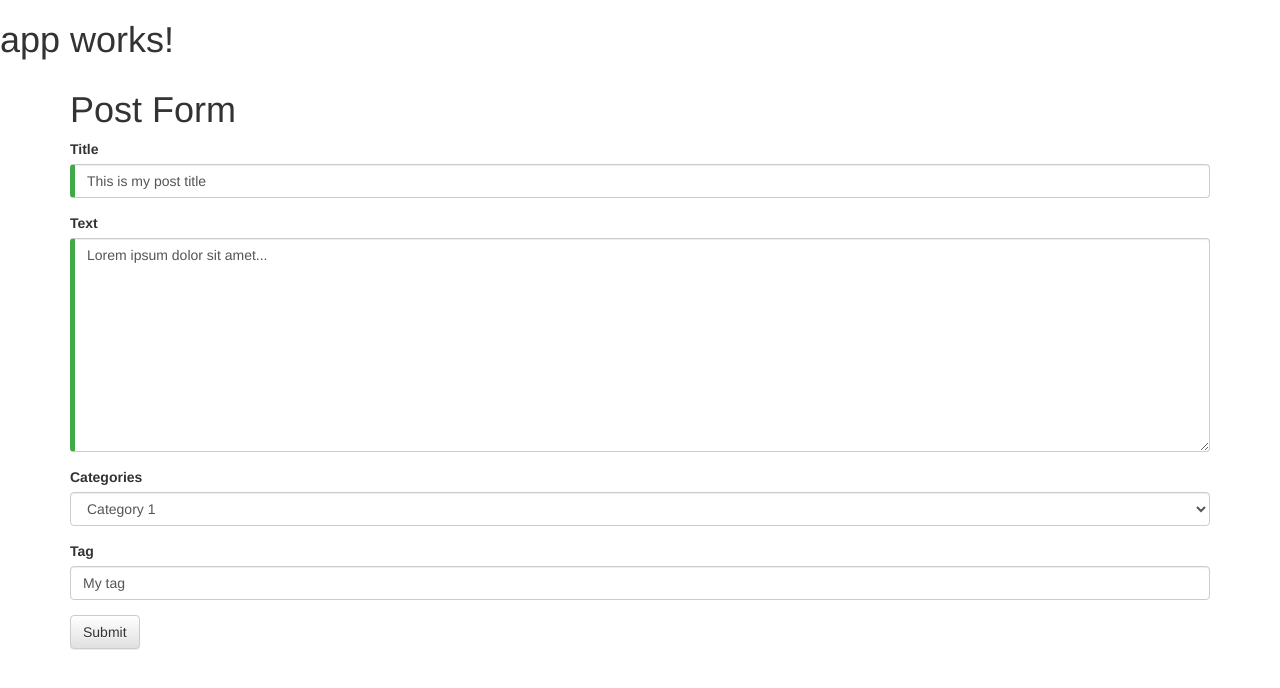
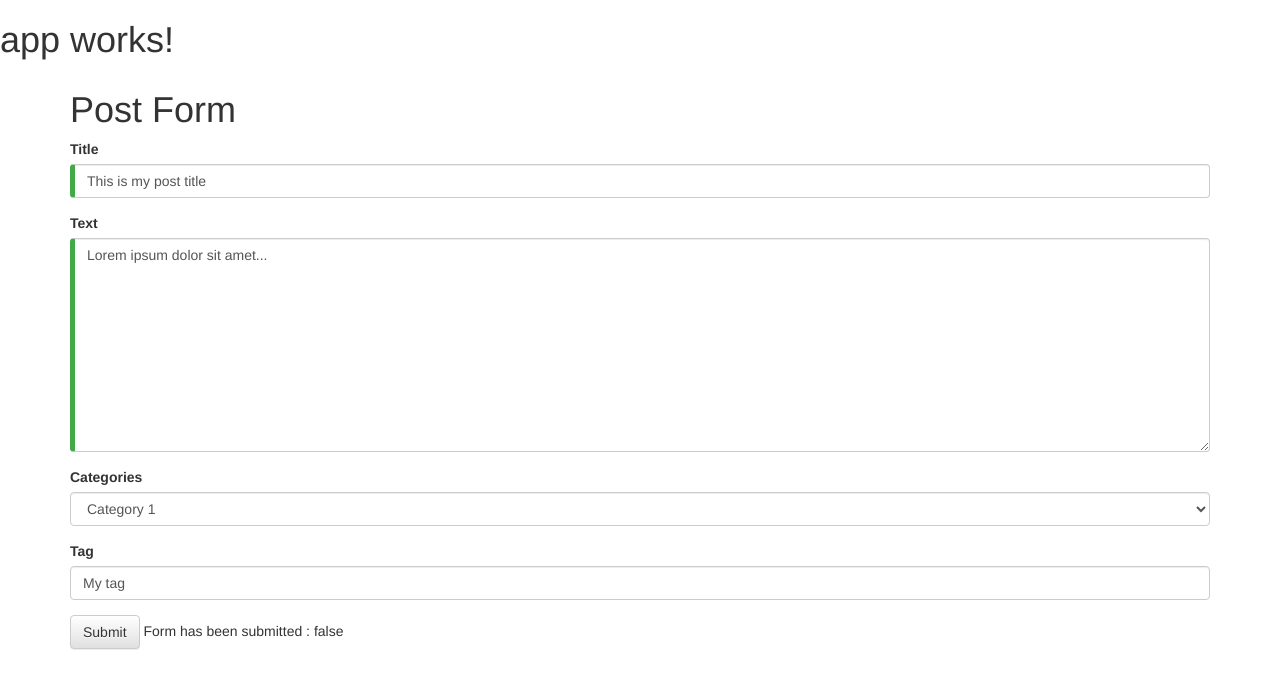
Before and after one commit to WeAreOne/ng-forms, an Angular app: page / in a window 1280 px wide. Shown: the top 688 px of the page. Built offline with nearby package versions, Linux system fonts and the light colour scheme.

Commit message:
Soumission du formulaire

```diff
--- a/src/app/posts/post-form/post-form.component.html
+++ b/src/app/posts/post-form/post-form.component.html
@@ -1,6 +1,6 @@
 <div class="container">
   <h1>Post Form</h1>
-  <form>
+  <form (ngSubmit)="onSubmit()">
     <div class="form-group">
       <label for="title" [class.text-danger]="!isValid(title)">Title</label>
       <span [hidden]="isValid(title)" class="text-danger">is required</span>
@@ -26,5 +26,6 @@
              [(ngModel)]="model.tag">
     </div>
     <button type="submit" class="btn btn-default">Submit</button>
+    Form has been submitted : {{ submitted }}
   </form>
 </div>
```
